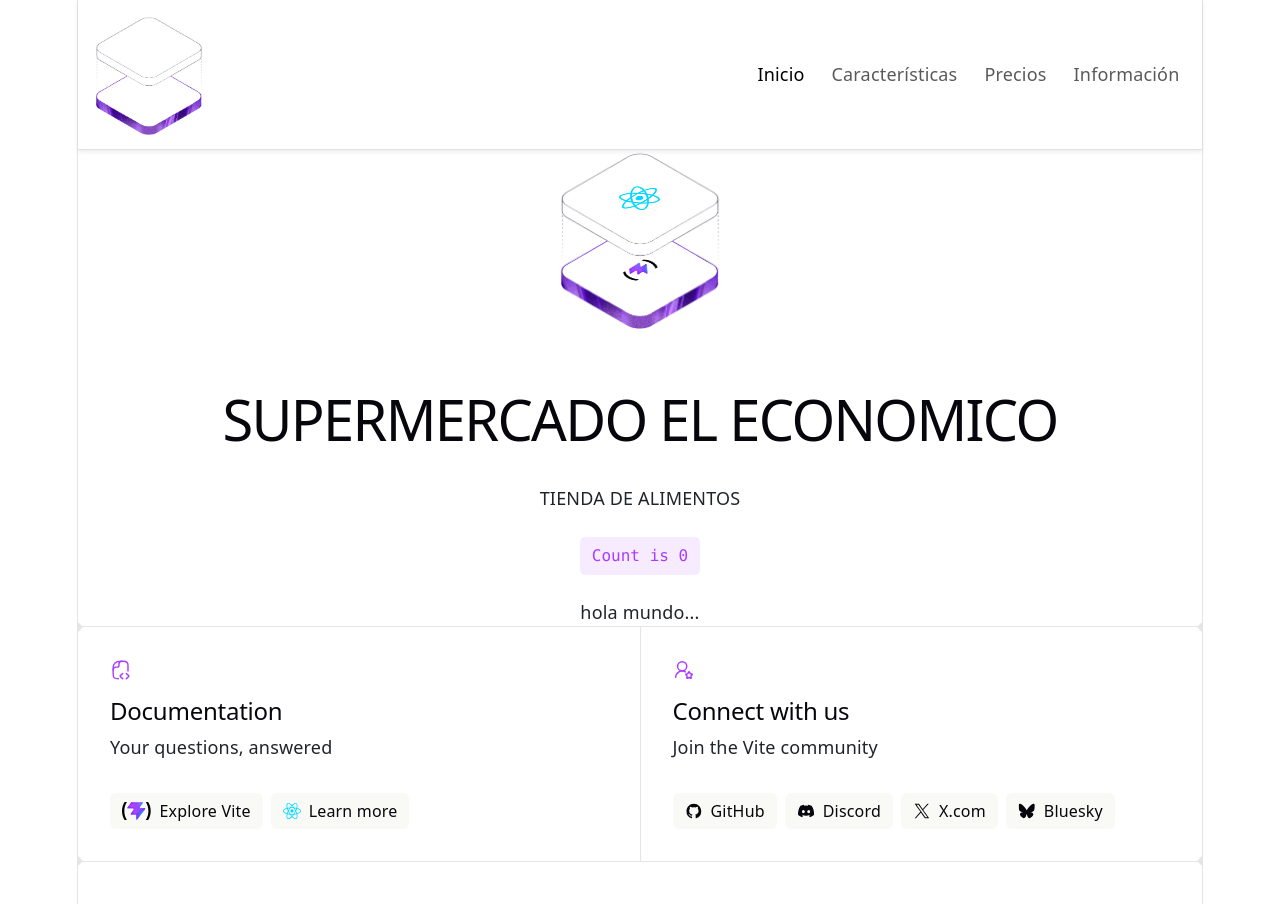
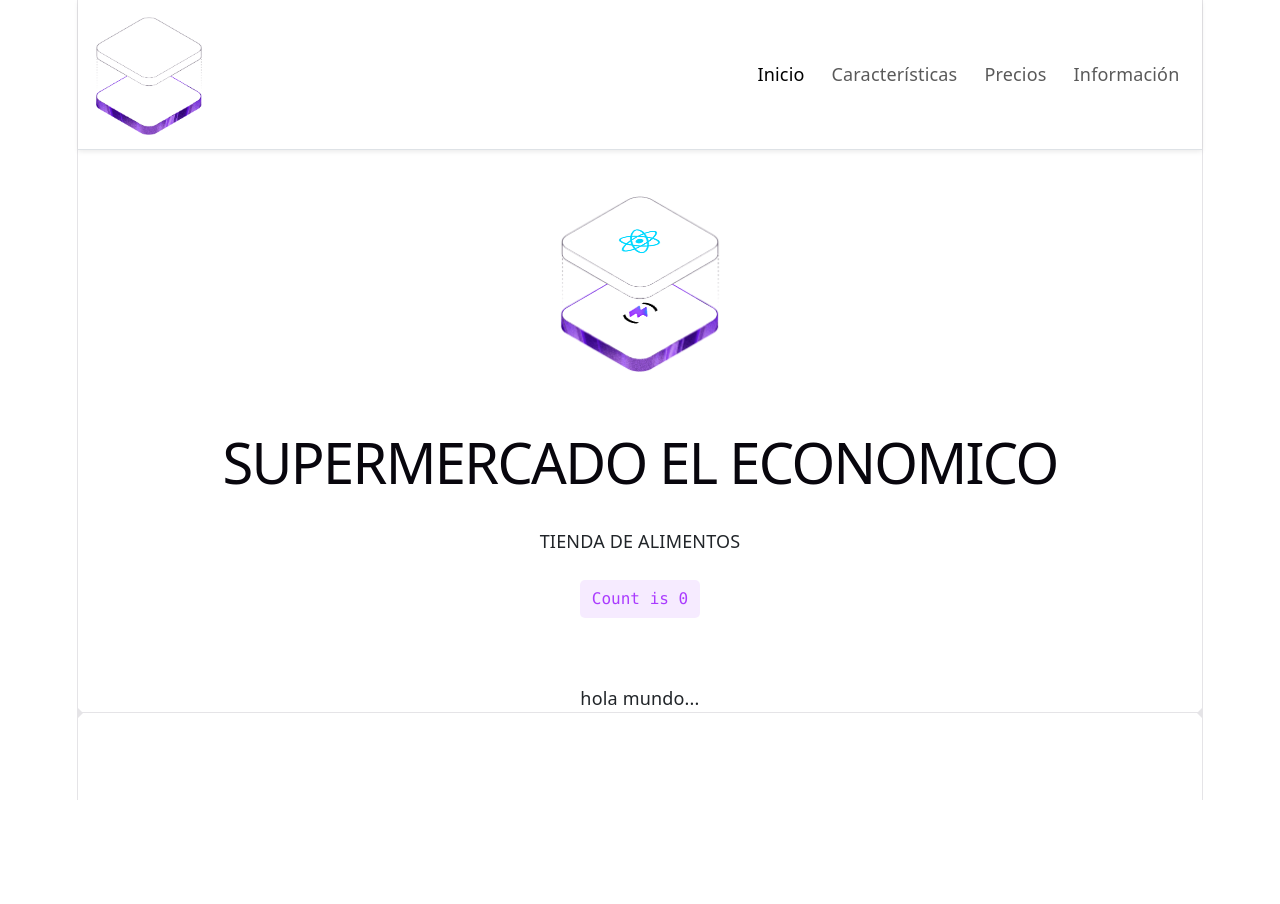
Before and after one commit to ryasud-sketch/modulo2, a React (Vite) app: page / in a window 1280 px wide. Shown: the top 904 px of the page. After the commit the page ends 800 px from the top, so only its background shows below. Built offline with nearby package versions, Linux system fonts and the light colour scheme; a web font is replaced by a local one.

Commit message:
fix: corregir errores JSX en App.jsx

```diff
--- a/src/App.jsx
+++ b/src/App.jsx
@@ -1,7 +1,7 @@
 import { useState } from 'react'
 import reactLogo from './assets/react.svg'
 import viteLogo from './assets/vite.svg'
-import heroImg from './assets/hero.png'
+import hero from './assets/hero.png'
 import './App.css'
 
 import Card from './components/Cardcomponent/Card.jsx';
@@ -16,7 +16,7 @@ function App() {
         <nav className="navbar navbar-expand-lg bg-white border-bottom shadow-sm sticky-top">
           <div className="container">
             <a className="navbar-brand" href="#">
-              <img src={heroImg} alt="Grupo G" height="120" />
+              <img src={hero} alt="Grupo G" height="120" />
             </a>
             <button className="navbar-toggler" type="button" aria-expanded="false" aria-label="Toggle navigation">
               <span className="navbar-toggler-icon"></span>
@@ -35,7 +35,7 @@ function App() {
 
       <section id="center">
         <div className="hero">
-          <img src={heroImg} className="base" width="170" height="179" alt="" />
+          <img src={hero} className="base" width="170" height="179" alt="" />
           <img src={reactLogo} className="framework" alt="React logo" />
           <img src={viteLogo} className="vite" alt="Vite logo" />
         </div>
@@ -57,73 +57,6 @@ function App() {
       </div>
 
       <div className="ticks"></div>
-
-      <section id="next-steps">
-        <div id="docs">
-          <svg className="icon" role="presentation" aria-hidden="true">
-            <use href="/icons.svg#documentation-icon"></use>
-          </svg>
-          <h2>Documentation</h2>
-          <p>Your questions, answered</p>
-          <ul>
-            <li>
-              <a href="https://vite.dev/" target="_blank">
-                <img className="logo" src={viteLogo} alt="" />
-                Explore Vite
-              </a>
-            </li>
-            <li>
-              <a href="https://react.dev/" target="_blank">
-                <img className="button-icon" src={reactLogo} alt="" />
-                Learn more
-              </a>
-            </li>
-          </ul>
-        </div>
-        <div id="social">
-          <svg className="icon" role="presentation" aria-hidden="true">
-            <use href="/icons.svg#social-icon"></use>
-          </svg>
-          <h2>Connect with us</h2>
-          <p>Join the Vite community</p>
-          <ul>
-            <li>
-              <a href="https://github.com/vitejs/vite" target="_blank">
-                <svg className="button-icon" role="presentation" aria-hidden="true">
-                  <use href="/icons.svg#github-icon"></use>
-                </svg>
-                GitHub
-              </a>
-            </li>
-            <li>
-              <a href="https://chat.vite.dev/" target="_blank">
-                <svg className="button-icon" role="presentation" aria-hidden="true">
-                  <use href="/icons.svg#discord-icon"></use>
-                </svg>
-                Discord
-              </a>
-            </li>
-            <li>
-              <a href="https://x.com/vite_js" target="_blank">
-                <svg className="button-icon" role="presentation" aria-hidden="true">
-                  <use href="/icons.svg#x-icon"></use>
-                </svg>
-                X.com
-              </a>
-            </li>
-            <li>
-              <a href="https://bsky.app/profile/vite.dev" target="_blank">
-                <svg className="button-icon" role="presentation" aria-hidden="true">
-                  <use href="/icons.svg#bluesky-icon"></use>
-                </svg>
-                Bluesky
-              </a>
-            </li>
-          </ul>
-        </div>
-      </section>
-
-      <div className="ticks"></div>
       <section id="spacer"></section>
     </>
   )
```
